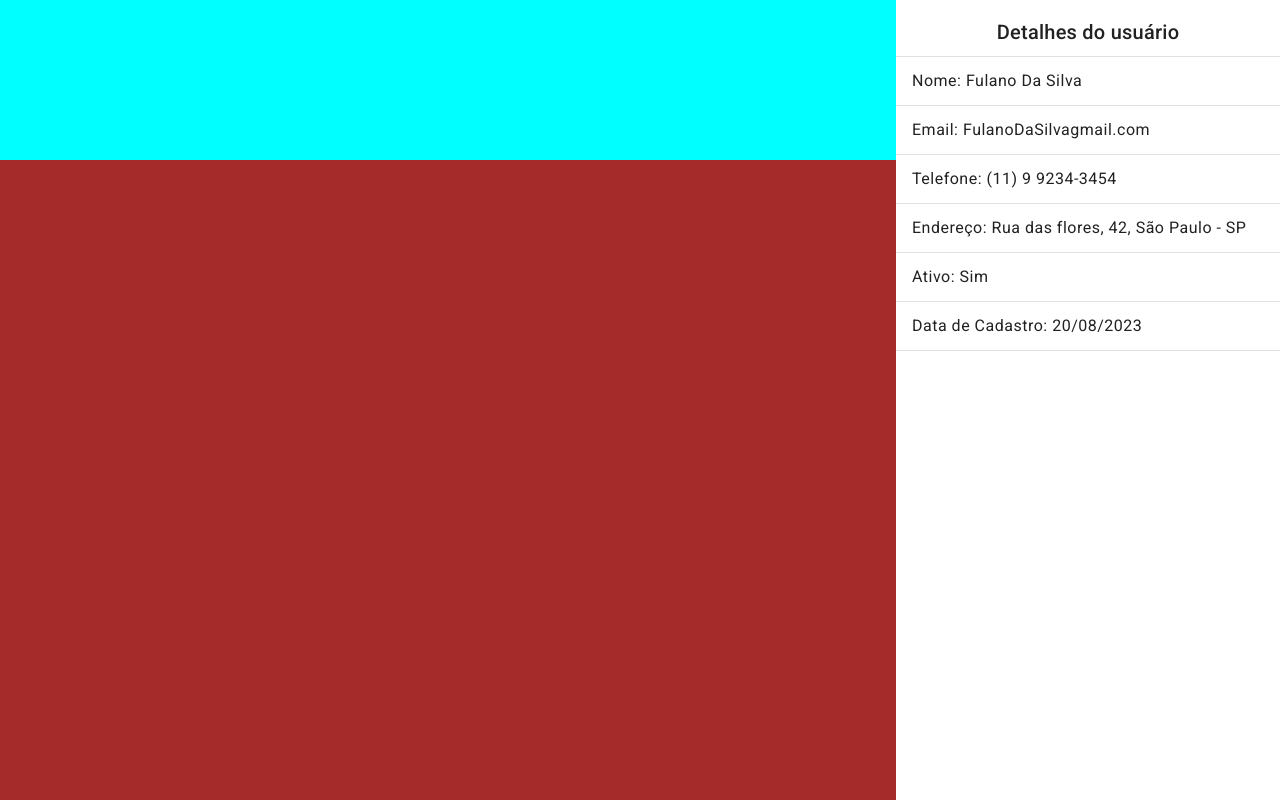
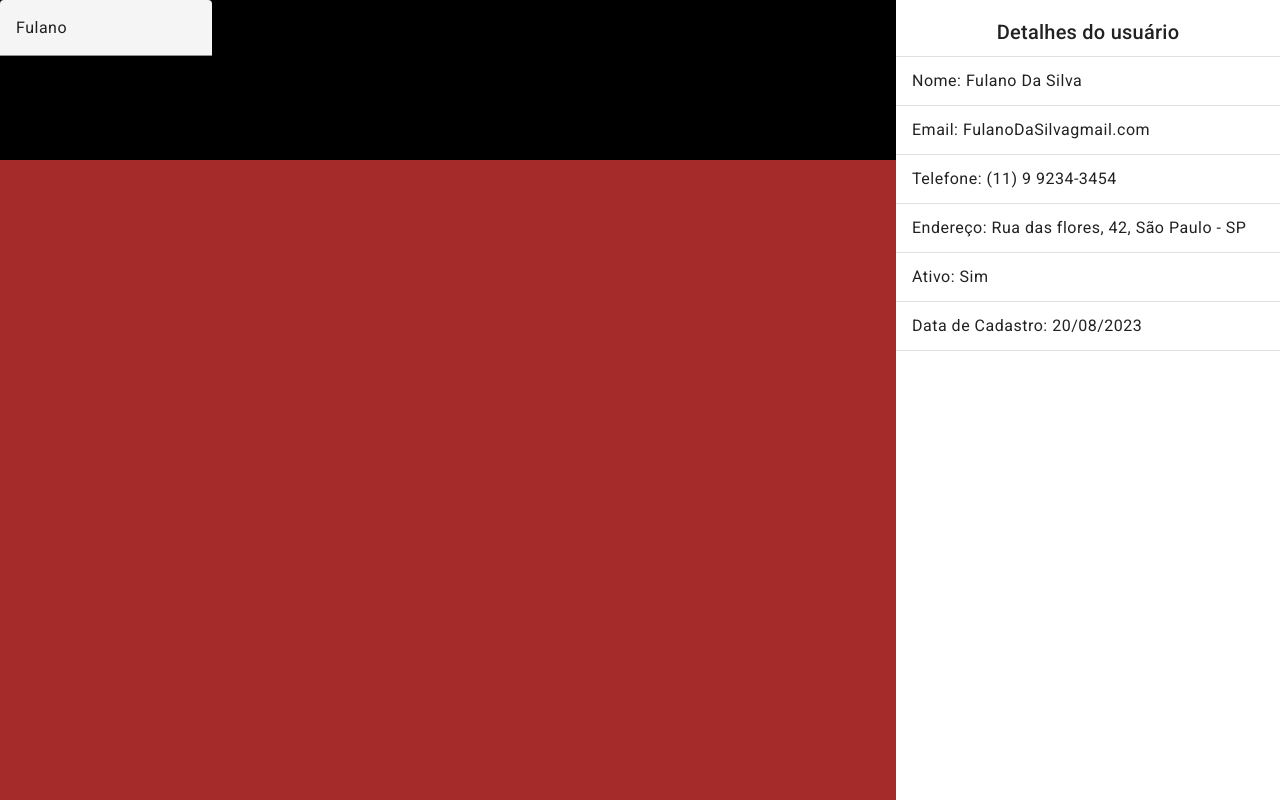
Before and after one commit to AencioVinicius2/angular_library, an Angular app in the folder projeto1/users-filter-project/: page / in a window 1280 px wide. Built offline with nearby package versions, Linux system fonts and the light colour scheme.

Commit message:
feat: add filter component

```diff
--- a/projeto1/users-filter-project/src/app/angular-material/angular-material.module.ts
+++ b/projeto1/users-filter-project/src/app/angular-material/angular-material.module.ts
@@ -3,16 +3,22 @@ import { CommonModule } from '@angular/common';
 
 import { MatListModule } from '@angular/material/list';
 import { MatDividerModule } from '@angular/material/divider';
+import {MatInputModule} from '@angular/material/input';
+import { MatFormFieldModule } from '@angular/material/form-field';
 
 @NgModule({
   declarations: [],
   imports: [
     MatListModule,
     MatDividerModule,
+    MatInputModule,
+    MatFormFieldModule,
   ],
   exports: [
     MatListModule,
     MatDividerModule,
+    MatInputModule,
+    MatFormFieldModule,
   ]
 })
 export class AngularMaterialModule { }
--- a/projeto1/users-filter-project/src/app/app.component.html
+++ b/projeto1/users-filter-project/src/app/app.component.html
@@ -1,7 +1,7 @@
 <div class="container">
   <div class="left-container">
     <div class="top-div">
-
+      <app-filter></app-filter>
     </div>
     <div class="main-left-div">
 
--- /dev/null
+++ b/projeto1/users-filter-project/src/app/components/filter/filter.component.html
@@ -0,0 +1,13 @@
+<div class="filter">
+  <form class="form">
+    <div class="form__name">
+      <mat-form-field class="example-full-width">
+        <input matInput placeholder="Ex. Fulano Da Silva" value="Fulano">
+      </mat-form-field>
+    </div>
+
+    <div class="form__date-picker">
+
+    </div>
+  </form>
+</div>
--- /dev/null
+++ b/projeto1/users-filter-project/src/app/components/filter/filter.component.scss
@@ -0,0 +1,14 @@
+.filter {
+  width: 100%;
+  height: 100%;
+}
+
+.form {
+  width: 100%;
+  height: 100%;
+  background-color: black;
+
+  &__name {
+
+  }
+}
```
Also changed, not shown: projeto1/users-filter-project/src/app/components/components.module.ts (+7 -2 lines), projeto1/users-filter-project/src/app/components/filter/filter.component.ts (added, +10 -0 lines), 1 other file (tests, documents, lock files or other folders).
